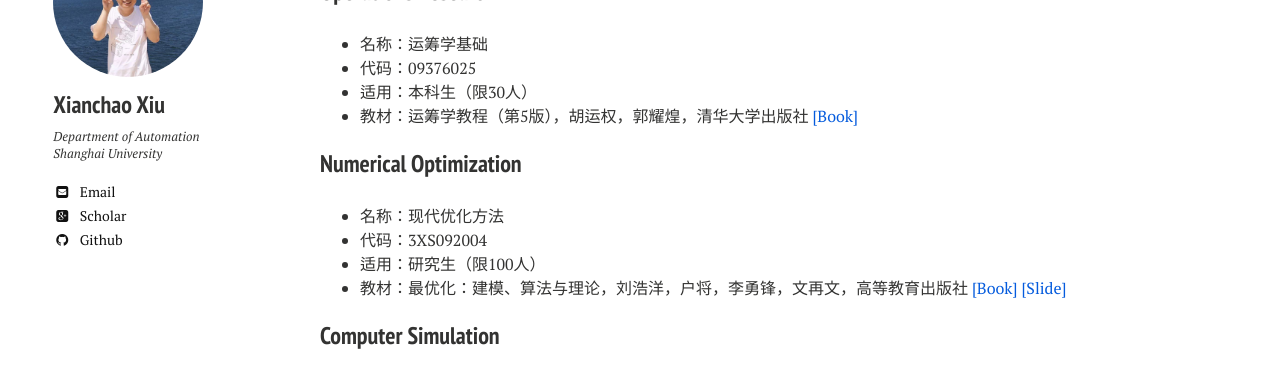
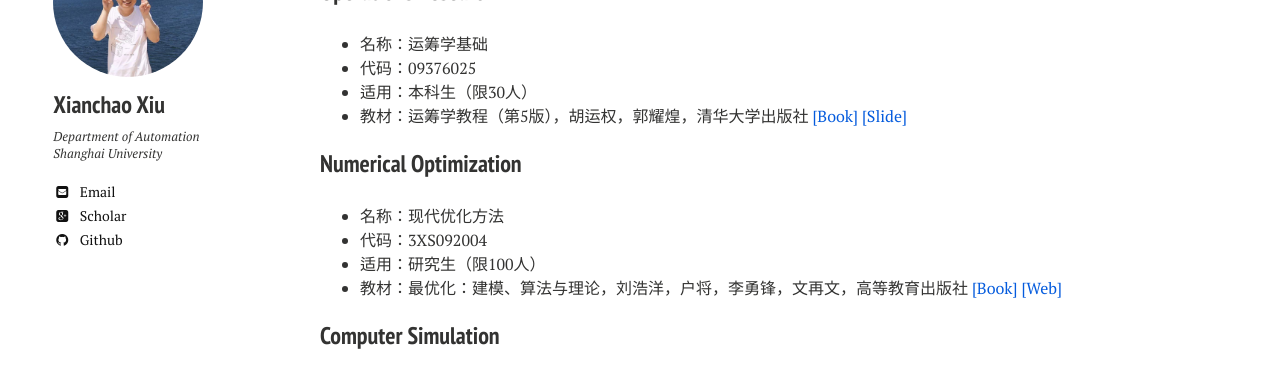
Before and after one commit to xianchaoxiu/xianchaoxiu.github.io, a Jekyll site: the page built from teaching/index.md, in a window 1280 px wide. Shown: the part 145-523 px from the top of the page. Built offline with Jekyll 4.4.1, drawn with Linux system fonts in a browser that asks for light colours; nearby versions of some CDN libraries.

Commit message:
Update index.md

```diff
--- a/teaching/index.md
+++ b/teaching/index.md
@@ -12,14 +12,14 @@ share: false
 * 名称：运筹学基础<br>
 * 代码：09376025 <br>
 * 适用：本科生（限30人） <br>
-* 教材：运筹学教程（第5版），胡运权，郭耀煌，清华大学出版社 <a href="https://item.jd.com/12931035.html" class="textlink" target="_blank">[Book]</a> <br>
+* 教材：运筹学教程（第5版），胡运权，郭耀煌，清华大学出版社 <a href="https://item.jd.com/12931035.html" class="textlink" target="_blank">[Book]</a> <a href="http://faculty.bicmr.pku.edu.cn/~wenzw/optbook.html" class="textlink" target="_blank">[Slide]</a> <br>
 
 
 ### Numerical Optimization
 * 名称：现代优化方法<br>
 * 代码：3XS092004 <br>
 * 适用：研究生（限100人） <br>
-* 教材：最优化：建模、算法与理论，刘浩洋，户将，李勇锋，文再文，高等教育出版社 <a href="https://item.jd.com/13064530.html" class="textlink" target="_blank">[Book]</a> <a href="http://faculty.bicmr.pku.edu.cn/~wenzw/optbook.html" class="textlink" target="_blank">[Slide]</a> <br>
+* 教材：最优化：建模、算法与理论，刘浩洋，户将，李勇锋，文再文，高等教育出版社 <a href="https://item.jd.com/13064530.html" class="textlink" target="_blank">[Book]</a> <a href="http://faculty.bicmr.pku.edu.cn/~wenzw/optbook.html" class="textlink" target="_blank">[Web]</a> <br>
 
 
 ### Computer Simulation
```
